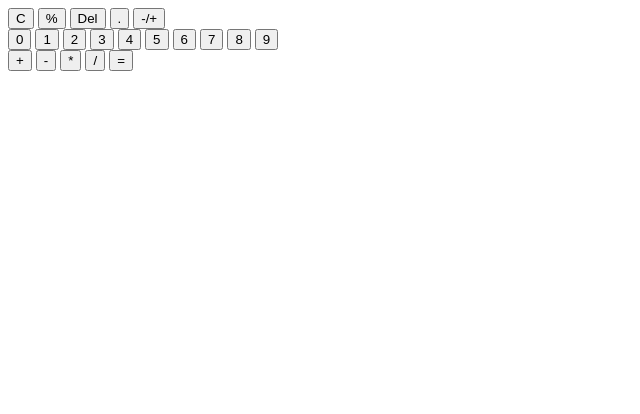
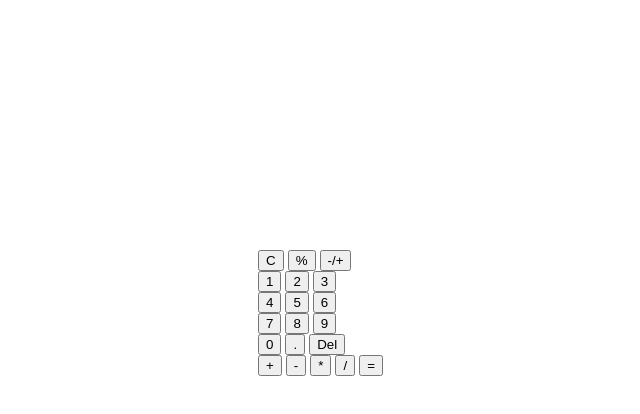
Before and after one commit to RommelMabiniJr/Calculator, a plain HTML site: page index.html in a window 1280 px wide. Shown: the whole page, without its empty margins (0-640 px from the left). Drawn offline with Linux system fonts and the light colour scheme.

Commit message:
Readjustment to divs and class names for design

```diff
--- a/index.html
+++ b/index.html
@@ -5,30 +5,43 @@
     <meta http-equiv="X-UA-Compatible" content="IE=edge">
     <meta name="viewport" content="width=device-width, initial-scale=1.0">
     <script src="script.js" defer></script>
+    <link rel="stylesheet" href="style.css">
     <title>Document</title>
 </head>
 <body>
     <div class="container">
         <div class="calculator">
             <div class="display"></div>
+            <div class="allBtns">
+                <div class="left-Btns">
                     <div class="other-operations">
                         <button class="clear">C</button>
                         <button class="percent">%</button>
-                <button class="delete">Del</button>
-                <button class="decimal">.</button>
                         <button class="neg">-/+</button>
                     </div>
+
                     <div class="digit-con">
-                <button>0</button>
+                        <div class="r1">
                             <button>1</button>
                             <button>2</button>
                             <button>3</button>
+                        </div>
+                        <div class="r2">
                             <button>4</button>
                             <button>5</button>
                             <button>6</button>
+                        </div>
+                        <div class="r3">
                             <button>7</button>
                             <button>8</button>
                             <button>9</button>
+                        </div>
+                        <div class="r4">
+                            <button>0</button>
+                            <button class="decimal">.</button>
+                            <button class="delete">Del</button>
+                        </div>
+                    </div>
                 </div>
                 <div class="operations-con">
                     <button class="arithmetic">+</button>
@@ -39,5 +52,6 @@
                 </div>
             </div>
         </div>
+    </div>
 </body>
 </html>
```
Lines whose indentation alone changed are shown as unchanged.
